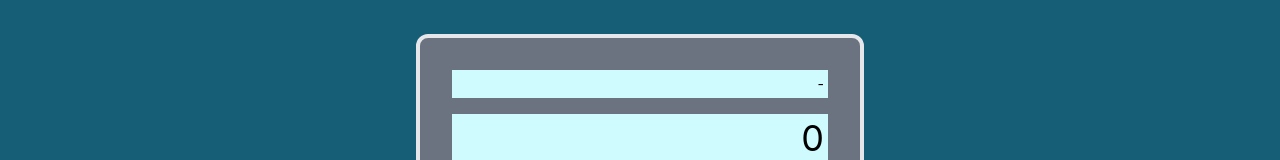
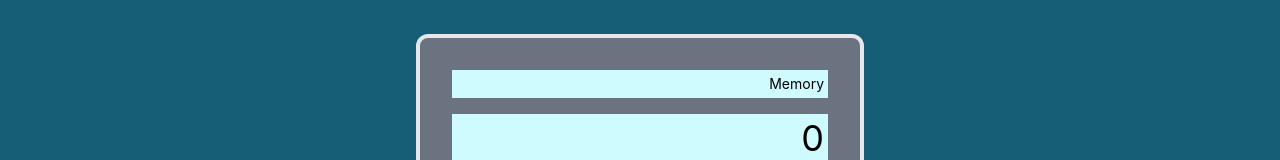
Before and after one commit to ramonrodgal/calculator, a React (Create React App) app: page / in a window 1280 px wide. Shown: the part 140-300 px from the top of the page. Built offline with nearby package versions, Linux system fonts and the light colour scheme.

Commit message:
Final fixes

```diff
--- a/src/components/Calculator.jsx
+++ b/src/components/Calculator.jsx
@@ -13,7 +13,7 @@ export default function Calculator() {
     <div className=" bg-gray-500 box-border m-auto mt-12 mb-12 p-6 border-4 max-w-md rounded-xl">
       <div className="flex flex-col">
         <p className="m-2 p-1 text-right text-sm bg-cyan-100">
-          {memory ? memory : "-"}
+          {memory ? memory : "Memory"}
         </p>
         <p className="m-2 p-1 text-right text-4xl bg-cyan-100">
           {input ? input : "0"}
--- a/src/components/buttons/NumberButton.jsx
+++ b/src/components/buttons/NumberButton.jsx
@@ -2,7 +2,7 @@ import React, { useContext } from "react";
 import { CalculatorContext } from "../../contexts/CalculatorContext";
 
 export default function NumberButton({ value }) {
-  const { input, setInput } = useContext(CalculatorContext);
+  const { setInput } = useContext(CalculatorContext);
   return (
     <button
       className="basis-1/4 bg-cyan-400 m-2 p-2 rounded text-xl hover:bg-cyan-500"
```
